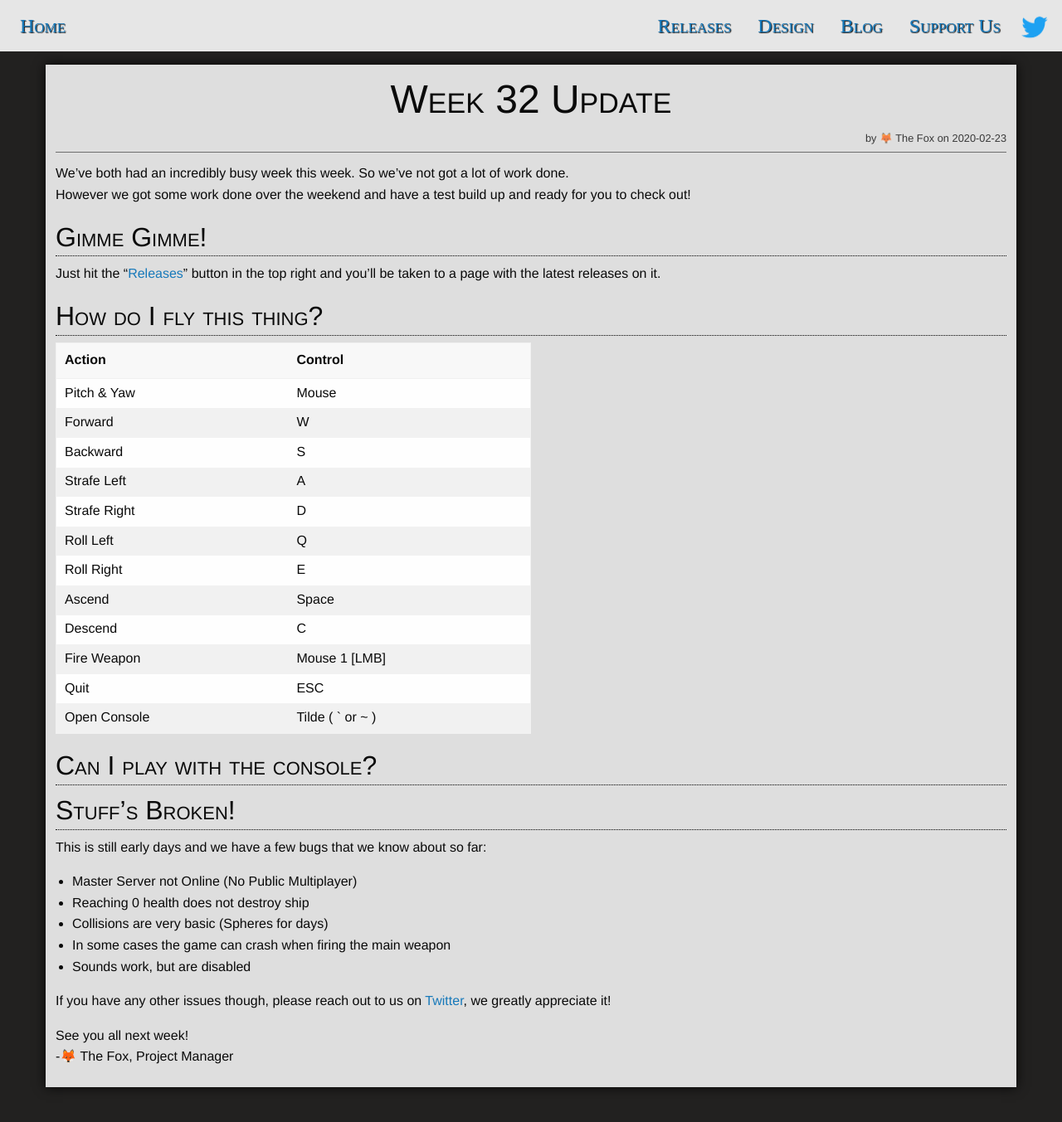
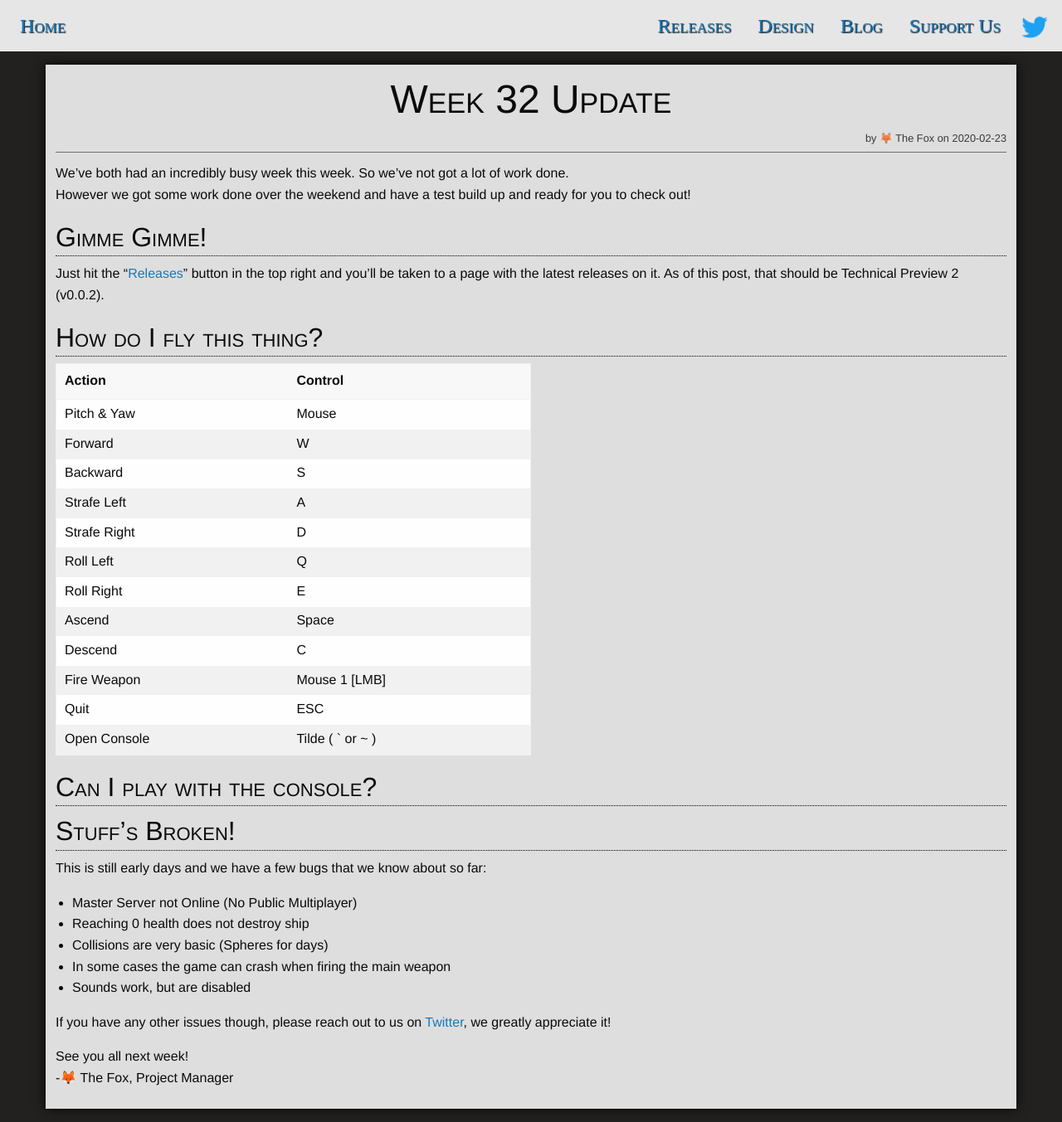
Before and after one commit to corporeality-space/web, a Jekyll site: the page built from _posts/2020-02-23-01-Week-32.md, in a window 1280 px wide. Shown: the whole page at 83% size. Built offline with Jekyll 4.4.1, drawn with Linux system fonts in a browser that asks for light colours; nearby versions of some CDN libraries; some web fonts are replaced; our own code applies the rules of GitHub Pages for plain Markdown files; library files that are not in the unit come from our copies; before the commit the page ends 1327 px from its top, so only the background shows below that.

Commit message:
Update 2020-02-23-01-Week-32.md

```diff
--- a/_posts/2020-02-23-01-Week-32.md
+++ b/_posts/2020-02-23-01-Week-32.md
@@ -10,7 +10,7 @@ However we got some work done over the weekend and have a test build up and read
 
 # Gimme Gimme!
 
-Just hit the "[Releases](https://github.com/corporeality-space/release/releases)" button in the top right and you'll be taken to a page with the latest releases on it.
+Just hit the "[Releases](https://github.com/corporeality-space/release/releases)" button in the top right and you'll be taken to a page with the latest releases on it. As of this post, that should be Technical Preview 2 (v0.0.2).
 
 # How do I fly this thing?
 
```
